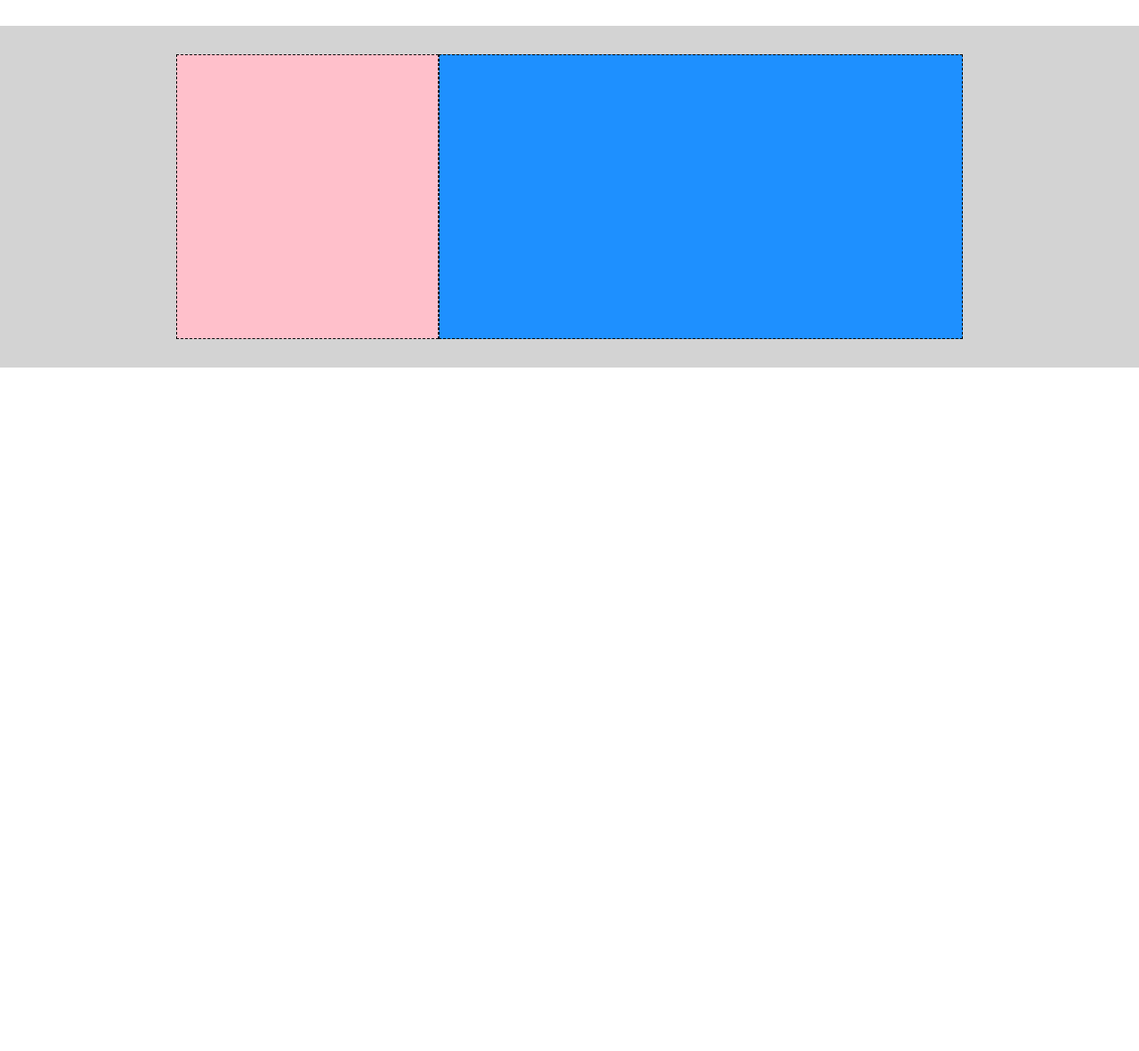
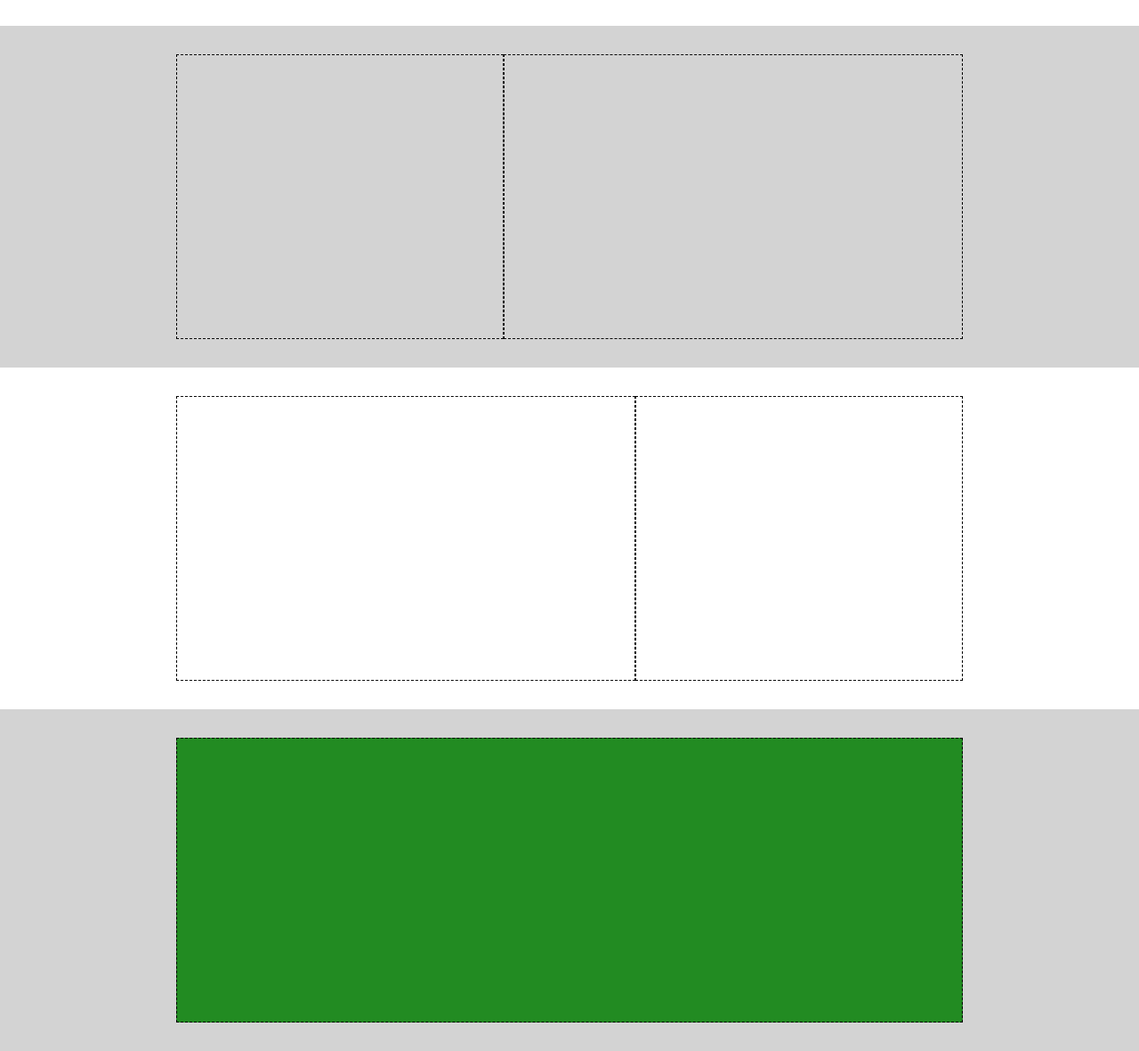
Before and after one commit to MarcoGotti/htmlcss-struttura-discord, a plain HTML site: page index.html in a window 1280 px wide. Shown: the part 791-1972 px from the top of the page at 89% size. Before the commit the page ends 1204 px from the top, so only its background shows below. Drawn offline with Linux system fonts and the light colour scheme.

Commit message:
add block .row to header
and to main-section and tecno-section

```diff
--- a/css/style.css
+++ b/css/style.css
@@ -9,10 +9,6 @@
 
 #site-header{
     padding: .5rem;
-}
-
-.d-flex{
-    display: flex;
 }
 
 .logo,.menu,.login{
@@ -51,14 +47,14 @@
     margin: auto;
 }
 
-.site-main>section{
-    padding: 2rem;
-}
-
 .row{
     display: flex;
     flex-wrap: wrap;
     margin: 0 -1rem;
+}
+
+main>div{
+    padding: 2rem;
 }
 
 .col-2{
@@ -85,18 +81,26 @@
     width: calc((100% / 12) * 10);
 }
 
+.col-12{
+    width: 100%;
+}
+
 /* Debug */
 .debug header{
     background-color: #add8e6;
 }
 
 
-.debug .d-flex{
+.debug .header-bar{
     background-color: #d9a41f;
 }
 
 [class*="col-"]{
     border: 1px dashed black;
+}
+
+.debug main [class*="col-"]{
+    height: 20rem;
 }
 
 .debug .main-section{
@@ -107,11 +111,7 @@
     background-color: #ee82ee;
 }
 
-.debug main [class*="col-"]{
-    height: 20rem;
-}
-
-.debug .conforts{
+.debug .conforts, .debug .tecnology{
     background-color: #d3d3d3;
 }
 
@@ -122,3 +122,7 @@
 .debug .col-4{
     background-color: #ffc0cb;
 }
+
+.debug .tecno{
+    background-color: #228b22;
+}
--- a/index.html
+++ b/index.html
@@ -8,9 +8,8 @@
 </head>
 <body class="debug">
     <header id="site-header">
-        <div class="container d-flex">
-            <!-- vorrei aggiungere blocco Row a cui dare
-            classe d-flex e color-debug -->
+        <div class="container">
+            <div class="header-bar row">
                 <div class="logo col-2">logo</div>
                 <!-- /.logo -->
                 <div class="menu col-8">
@@ -26,33 +25,56 @@
                 <div class="login col-2">login</div>
                 <!-- /.login -->
             </div>
+
+        </div>
         <!-- /.panel -->
     </header>
-    <main class="site-main">
-        <section class="main-section">
+    <main>
+        <div class="main-section">
             <div class="container">
+                <div class="row">
                     <div class="main-infos col-10"></div>
                 </div>
-        </section>
+            </div>
+        </div>
         <!-- /.main-section -->
-        <section class="channels">
+        <div class="channels">
             <div class="container">
                 <div class="row">
-                    <div class="col-8"></div>
-                    <div class="col-4"></div>
+                    <div class="col-7"></div>
+                    <div class="col-5"></div>
                 </div>
             </div>
-        </section>
+        </div>
         <!-- /.channels -->
-        <section class="conforts">
+        <div class="conforts">
             <div class="container">
                 <div class="row">
-                    <div class="col-4"></div>
-                    <div class="col-8"></div>
+                    <div class="col-5"></div>
+                    <div class="col-7"></div>
                 </div>
             </div>
-        </section>
+        </div>
         <!-- /.conforts -->
+        <div class="possibilities">
+            <div class="container">
+                <div class="row">
+                    <div class="col-7"></div>
+                    <div class="col-5"></div>
+                </div>
+            </div>
+        </div>
+        <!-- possibilities -->
+        <div class="tecnology">
+            <div class="container">
+                <div class="row">
+                    <div class="tecno col-12"></div>
+                </div>
+            </div>
+        </div>
+        <!-- tecnology -->
+
+
 
 
     </main>
@@ -61,6 +83,3 @@
 
 </body>
 </html>
-
-</body>
-</html>
```
Lines whose indentation alone changed are shown as unchanged.
